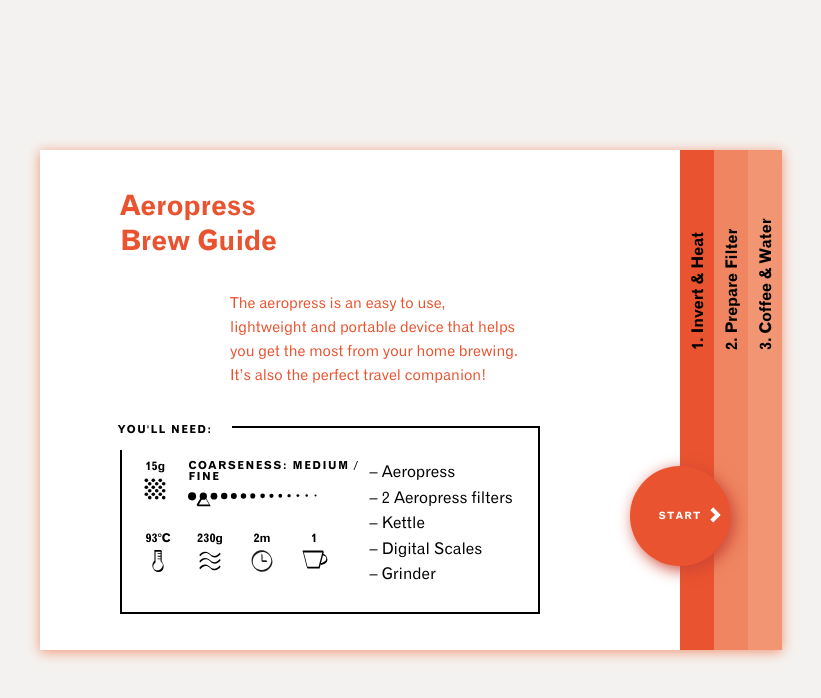
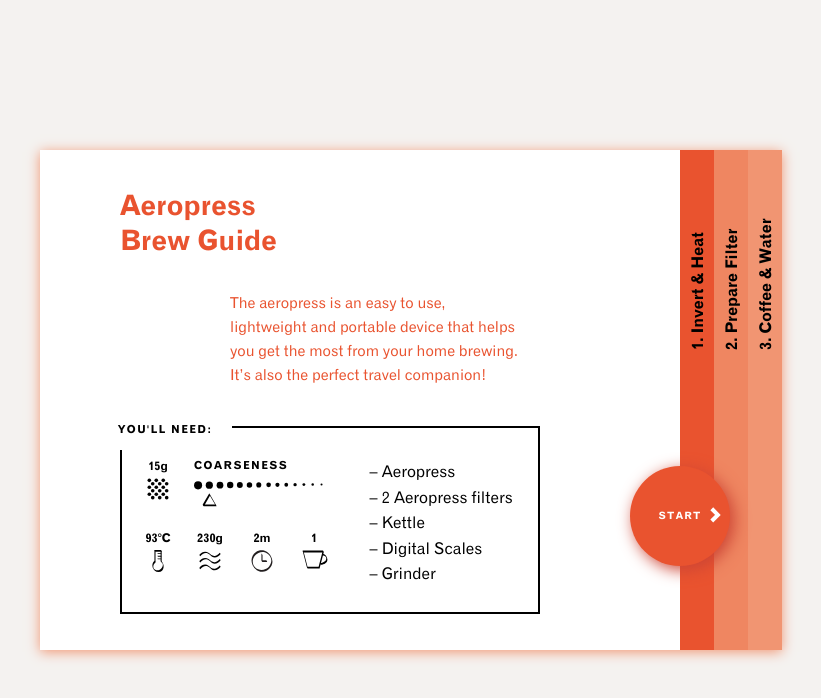
Before and after one commit to donovanh/brewing-guide, a website: page public/index.html in a window 1280 px wide. Shown: the whole page, without its empty margins (229-1050 px from the left). Drawn offline with Linux system fonts and the light colour scheme; a web font is replaced by a local one.

Commit message:
Fixing label issue

```diff
--- a/public/index.html
+++ b/public/index.html
@@ -38,7 +38,7 @@
                 <span class="label" id="amount-label"></span>
               </div>
               <div class="coarseness fade-in">
-                <span class="label" id="grind-label"></span>
+                <span class="label" id="grind-label">Coarseness</span>
                 <svg width="129px" height="9px" viewBox="0 0 129 9" version="1.1" xmlns="http://www.w3.org/2000/svg" xmlns:xlink="http://www.w3.org/1999/xlink">
                   <g fill-rule="nonzero" fill="#000000">
                     <ellipse id="Oval" cx="4.08" cy="4.3" rx="4.03" ry="4.08"></ellipse>
--- a/public/javascripts/brew-guide-logic.js
+++ b/public/javascripts/brew-guide-logic.js
@@ -86,7 +86,7 @@
     $('#amount-label').text(brewGuide.overview.amount + 'g');
 
     // grindText / grindValue
-    $('#grind-label').text('Coarseness: ' + brewGuide.overview.grindText);
+    //$('#grind-label').text('Coarseness: ' + brewGuide.overview.grindText);
     $('.coarseness').addClass('level-' + brewGuide.overview.grindValue);
 
     // temp
--- a/src/javascripts/brew-guide-logic.js
+++ b/src/javascripts/brew-guide-logic.js
@@ -86,7 +86,7 @@
     $('#amount-label').text(brewGuide.overview.amount + 'g');
 
     // grindText / grindValue
-    $('#grind-label').text('Coarseness: ' + brewGuide.overview.grindText);
+    //$('#grind-label').text('Coarseness: ' + brewGuide.overview.grindText);
     $('.coarseness').addClass('level-' + brewGuide.overview.grindValue);
 
     // temp
```
Also changed, not shown: src/index.html (+1 -1 lines).
